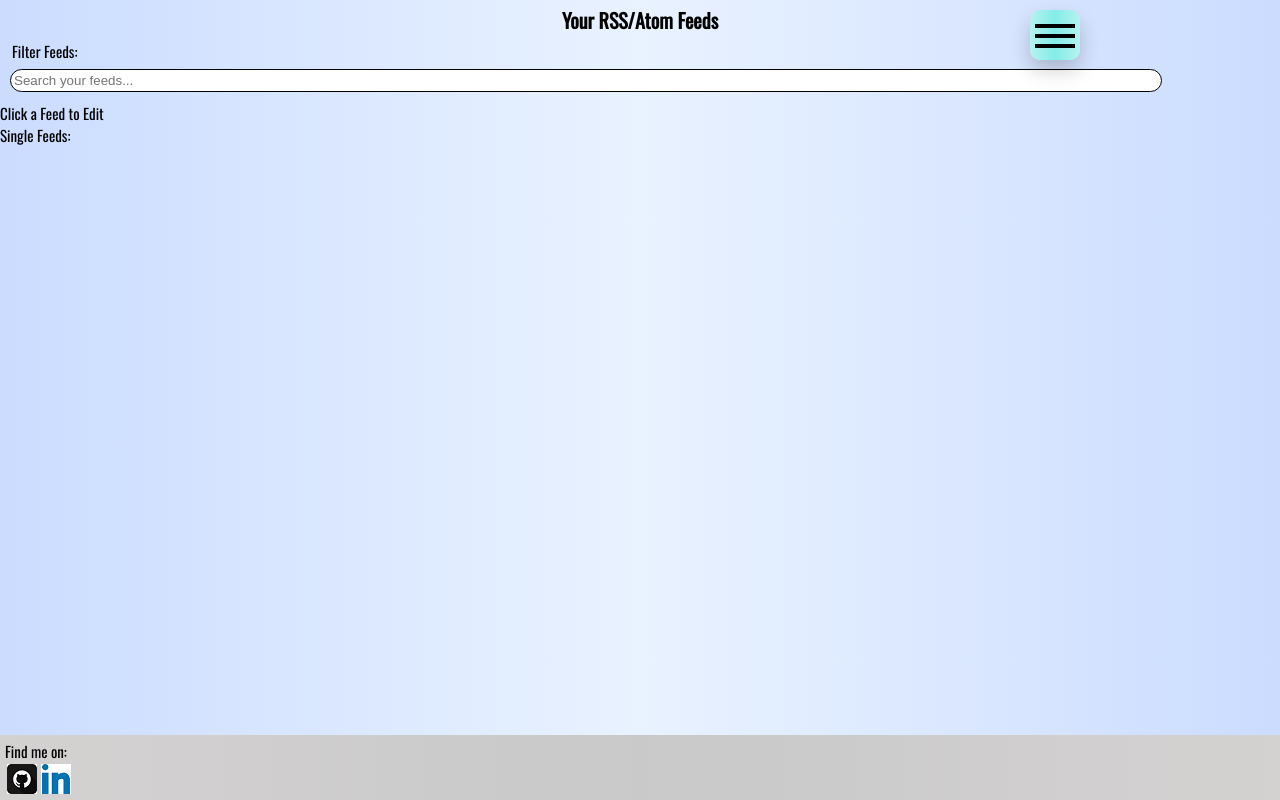
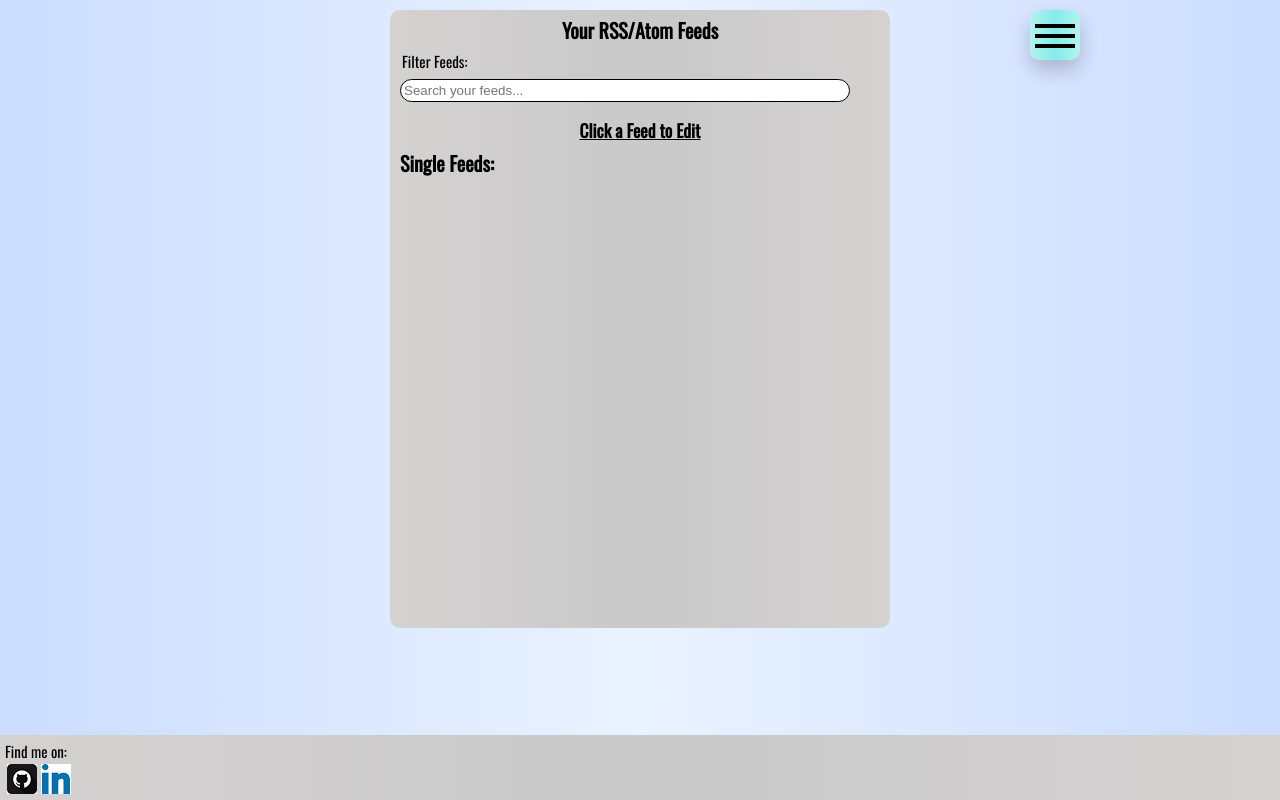
Before and after one commit to ARogala/cs-feedy, a React (Create React App) app: page /EditFeeds in a window 1280 px wide. Built offline with nearby package versions, Linux system fonts and the light colour scheme; what focus-within would draw is missing.

Commit message:
style edit feed btn list

```diff
--- a/src/App.css
+++ b/src/App.css
@@ -20,6 +20,15 @@
  }
 
  .delete__searchBox {
+ 	margin: 10px auto 10px auto;
+ 	border-radius: 10px;
+ 	width: 90vw;
+
+	background: rgb(212,209,209);
+    background: linear-gradient(90deg, rgba(212,209,209,1) 0%, rgba(201,201,201,1) 50%, rgba(212,209,209,1) 100%);
+ }
+
+ .edit__searchBox {
  	margin: 10px auto 10px auto;
  	border-radius: 10px;
  	width: 90vw;
@@ -55,4 +64,8 @@
 	.delete__searchBox {
 		width: 500px;
 	}
+
+	.edit__searchBox {
+		width: 500px;
+	}
 }
--- a/src/App.js
+++ b/src/App.js
@@ -167,6 +167,7 @@ class App extends Component {
 
         <Route path='/EditFeeds' render={() => (
             <div className="edit">
+              <div className="edit__searchBox">
                 <FeedBtnSearchBar
                   filterText={this.state.filterText}
                   handleFilterTextChange={(filterText) =>
@@ -177,8 +178,7 @@ class App extends Component {
                   filterText={this.state.filterText}
                 />
               </div>
-
-
+            </div>
         )} />
 
         <Route path='/DeleteFeeds' render={() => (
--- a/src/components/EditFeedBtnList.css
+++ b/src/components/EditFeedBtnList.css
@@ -0,0 +1,61 @@
+@charset "UTF-8";
+/**
+ * CSFeedy
+ * @authors Andrew Rogala
+ * @date    9/13/2018
+ * @version 1.0
+ */
+
+.edit__feedBtnList {
+	list-style: none;
+	margin-left: 10px;
+	padding-bottom: 5px;
+	height: 60vh;
+	overflow: scroll;
+	overflow-x: hidden;
+}
+
+.edit__feedBtnList span {
+	font-weight: bold;
+	font-size: 2rem;
+}
+
+.edit__dropDown {
+	list-style: none;
+}
+
+.edit__feedBtn {
+	height: 40px;
+	width: 90%;
+	text-align: center;
+	padding: 10px;
+	margin: auto;
+}
+
+.edit__feedBtn:hover {
+	background-color: white;
+	cursor: pointer;
+	font-weight: bold;
+	border-radius: 20px;
+}
+
+.edit__feedBtn:focus {
+	background-color: white;
+	outline: none;
+	font-weight: bold;
+	border-radius: 20px;
+}
+
+@media screen and (min-width: 500px) {
+	.edit__feedBtn {
+		width: 300px;
+	}
+}
+
+.editHint {
+	text-align: center;
+	padding: 5px;
+	font-weight: bold;
+	font-size: 1.75rem;
+	text-decoration: underline;
+}
```
Lines whose indentation alone changed are shown as unchanged.
